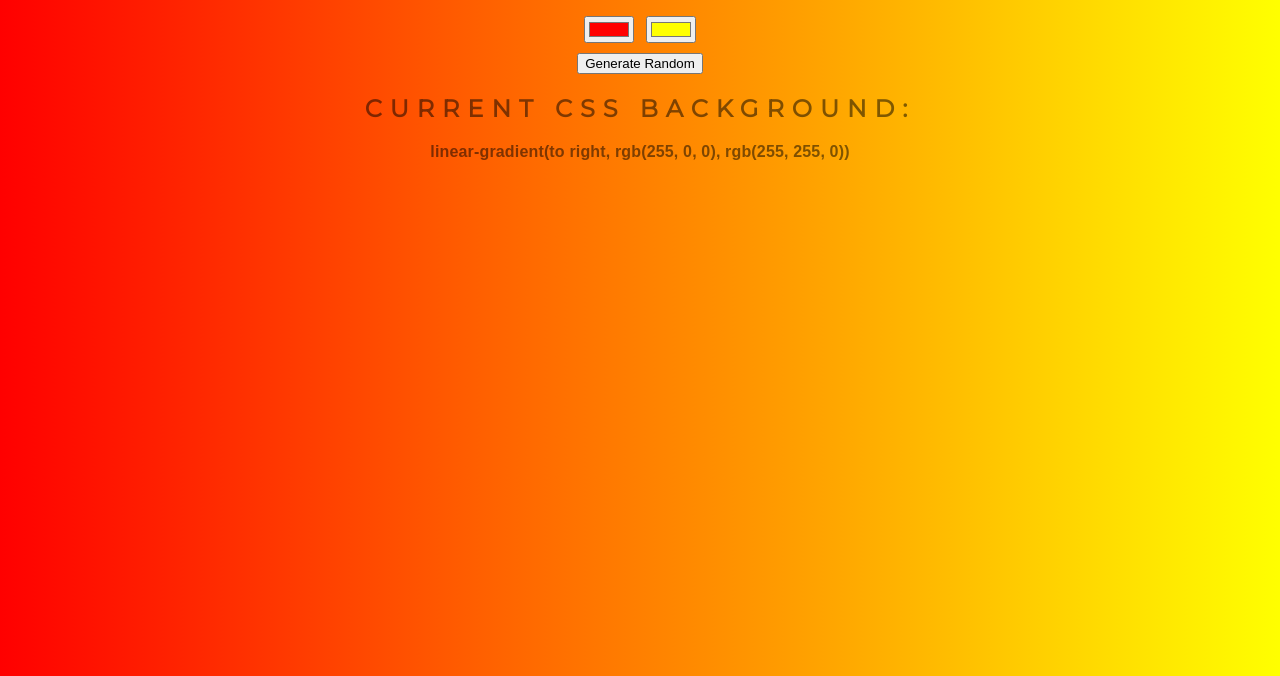
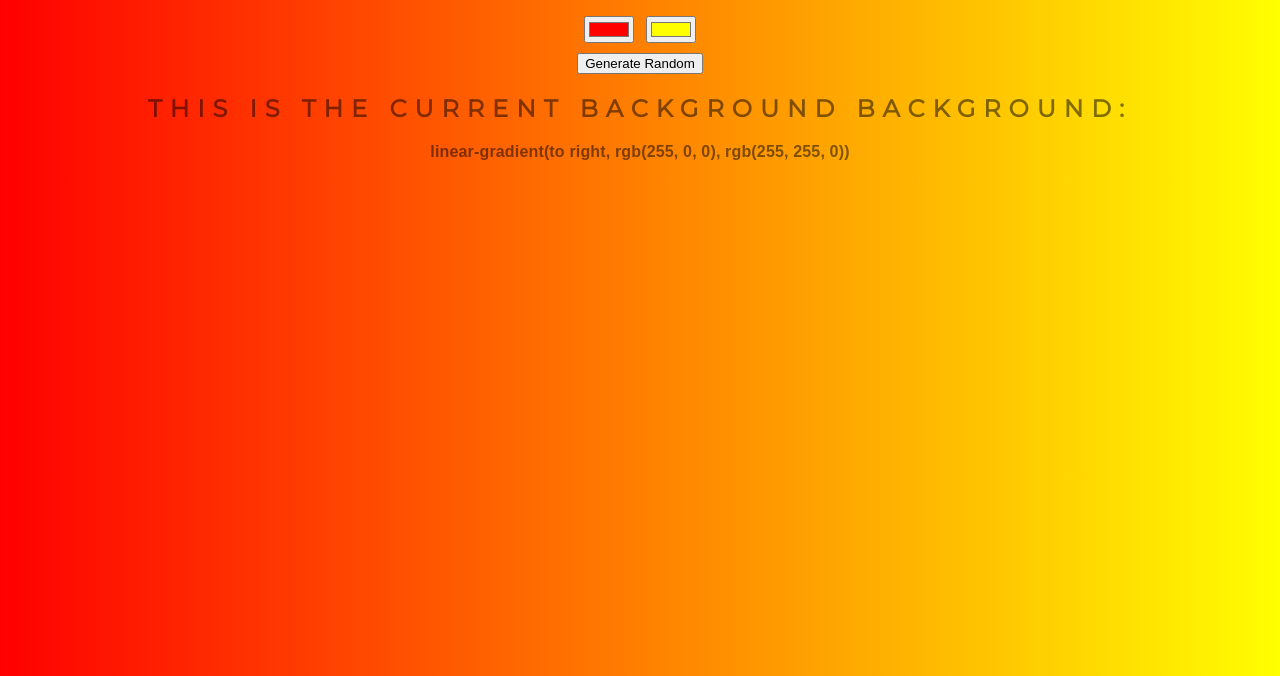
Before and after one commit to agregg02/background-generator, a plain HTML site: page index.html in a window 1280 px wide. Shown: the part 124-800 px from the top of the page. Drawn offline with Linux system fonts and the light colour scheme.

Commit message:
changing text

```diff
--- a/index.html
+++ b/index.html
@@ -16,7 +16,7 @@
         <input class="color2" name="color2" type="color"?>
         </div>
         <input id='btnRandom' type="button" value="Generate Random">
-       <h2>Current CSS Background:</h2>
+       <h2>This is the Current Background Background:</h2>
         <h3></h3>
 
         <script src="script.js" async defer></script>
```
